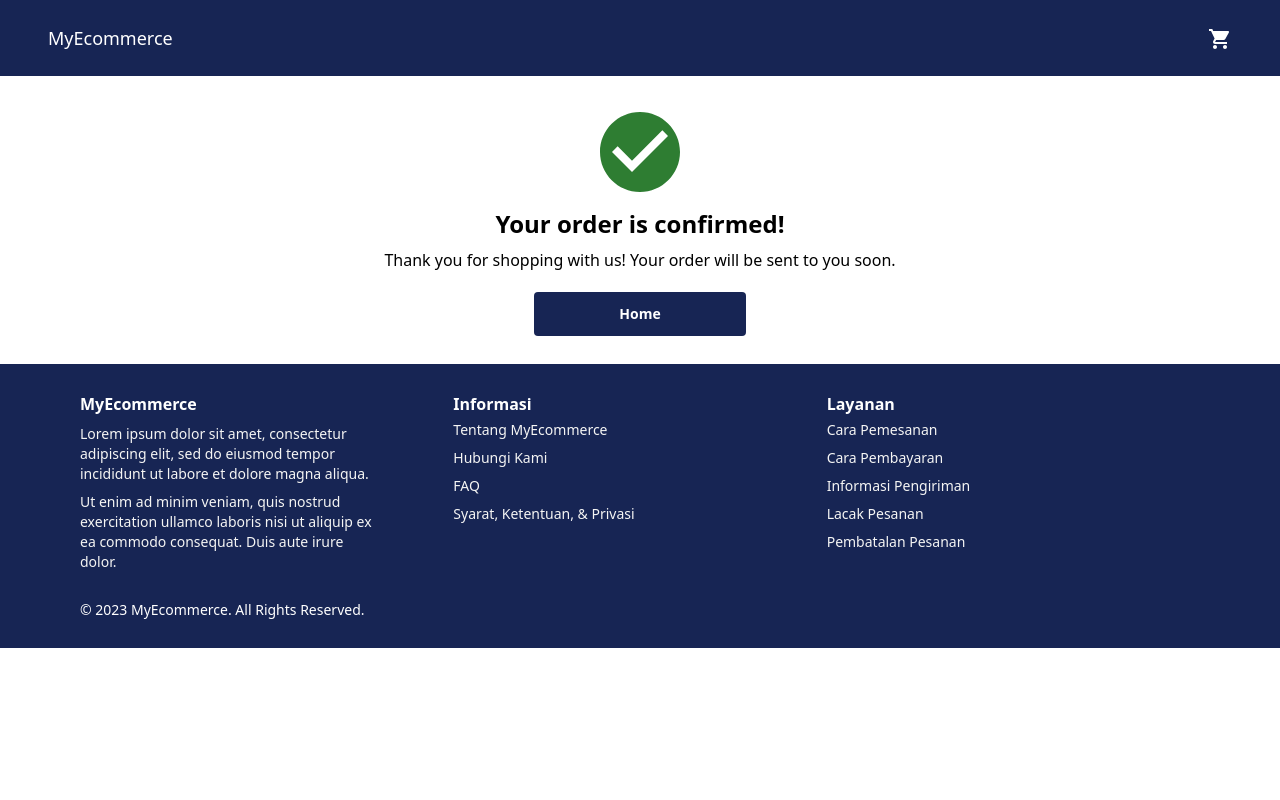
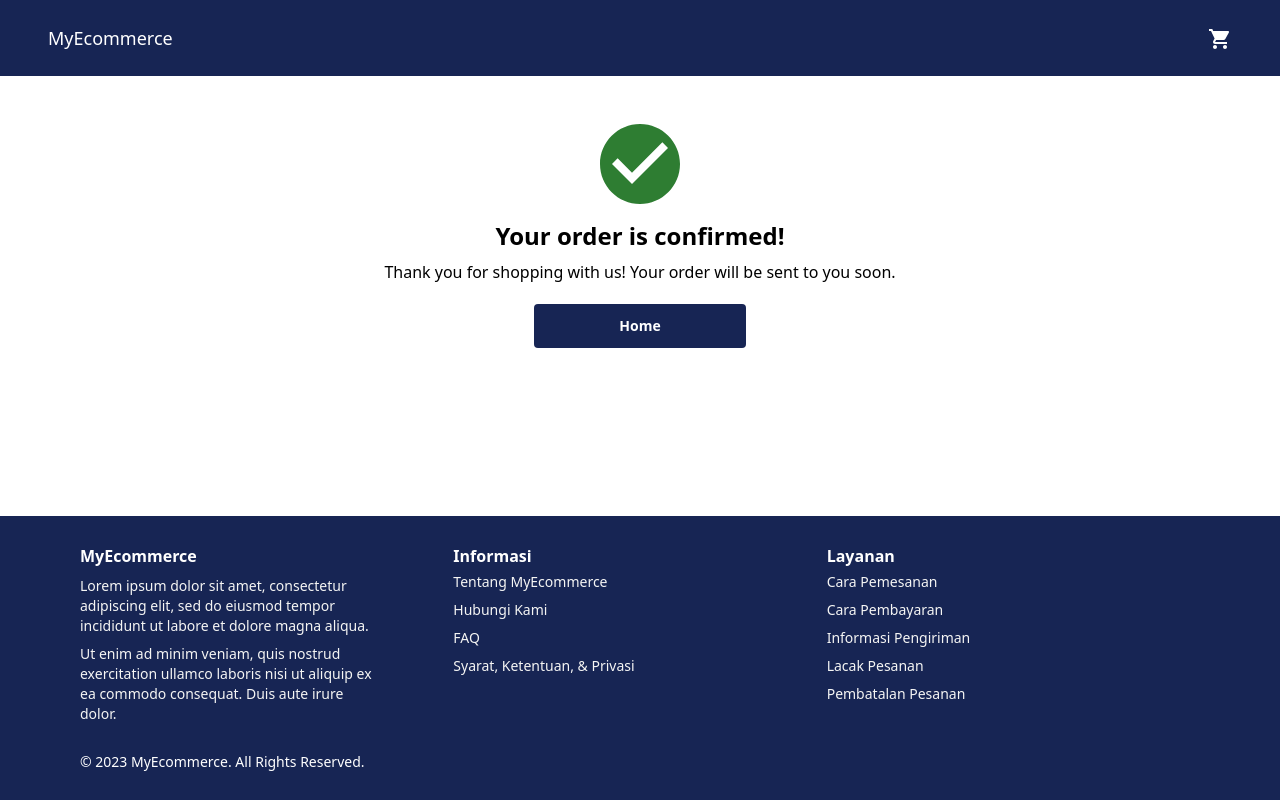
Before and after one commit to vivivilen/my-ecommerce, a Next.js app: page /confirmation in a window 1280 px wide. Built offline with nearby package versions, Linux system fonts and the light colour scheme.

Commit message:
style: fix styling issue

```diff
--- a/components/Footer/index.js
+++ b/components/Footer/index.js
@@ -1,6 +1,6 @@
 const Footer = () => {
   return (
-    <footer className="w-full flex flex-wrap bg-blue-950 text-white px-5 sm:px-20 py-7 gap-y-7">
+    <footer className="w-full mt-auto flex flex-wrap bg-blue-950 text-white px-5 sm:px-20 py-7 gap-y-7">
       <div className="w-full lg:w-1/3">
         <h2 className="font-semibold">MyEcommerce</h2>
         <div className="w-[80%] text-stone-100 text-sm">
--- a/pages/confirmation/index.js
+++ b/pages/confirmation/index.js
@@ -6,7 +6,7 @@ const Confirmation = () => {
   const router = useRouter();
 
   return (
-    <section className="px-4 py-7 md:px-28">
+    <section className="px-4 py-10 md:px-28">
       <div className="flex flex-col justify-center items-center">
         <CheckCircleIcon color="success" style={{ fontSize: "6rem" }} />
         <h1 className="text-xl sm:text-2xl font-semibold mt-2">
```
